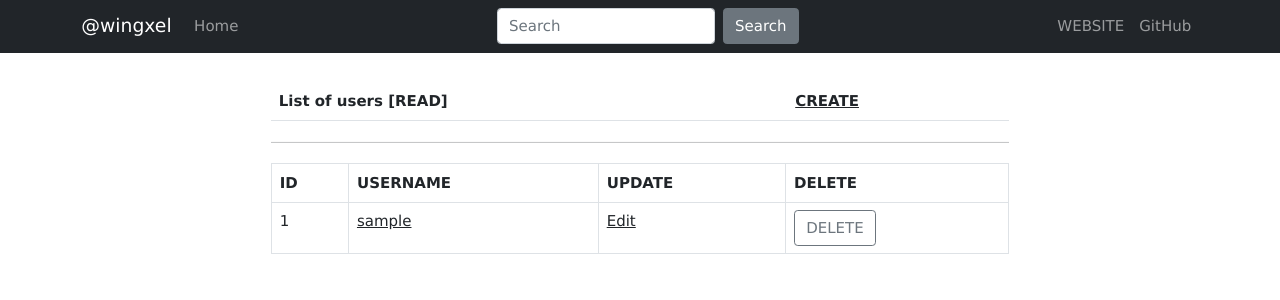
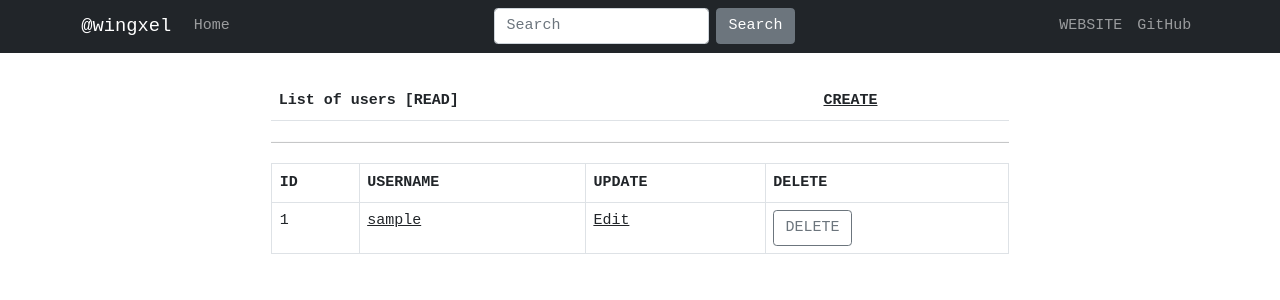
Before and after one commit to wingxel/crud-using-using-django-forms, a Django app: page / in a window 1280 px wide. Shown: the top 300 px of the page. Run offline with Django 3.2, Linux system fonts and the light colour scheme; tables that the repository leaves empty hold one stand-in row (values such as "Sample post"); lists and menus that the app fills with data are empty; some libraries are stand-ins or nearby versions.

Commit message:
Updated style

```diff
--- a/app/static/app/css/app.css
+++ b/app/static/app/css/app.css
@@ -5,3 +5,7 @@
 main {
     margin-top: 30px;
 }
+
+body {
+    font-family: 'Courier New', Courier, monospace;
+}
```
